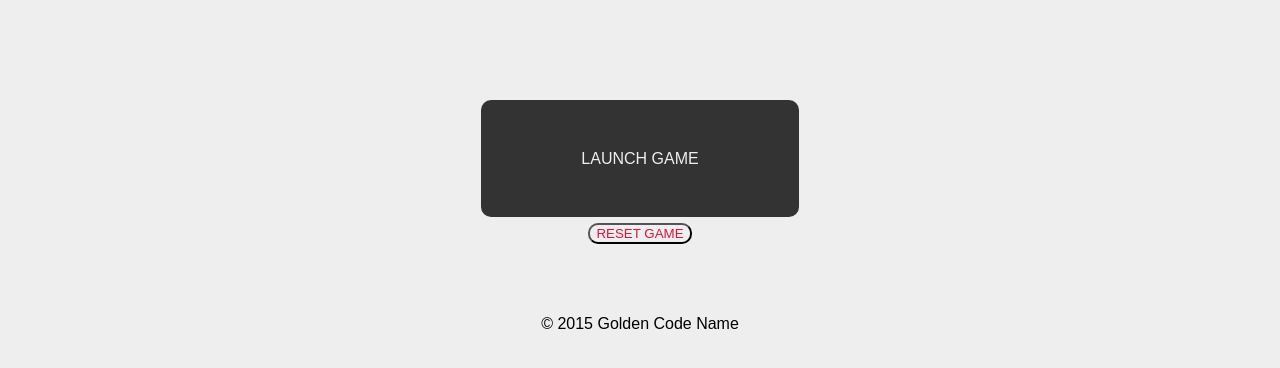
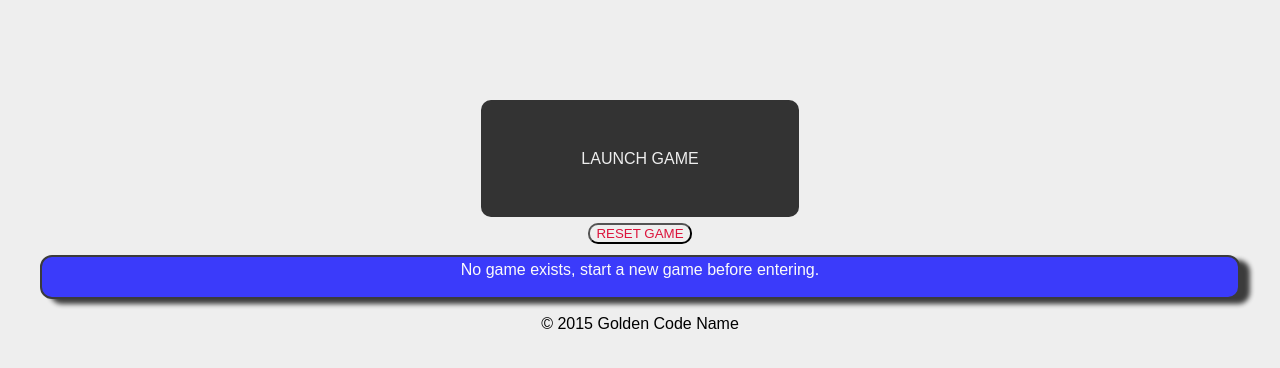
Before and after one commit to PDXDevCampJuly/golden_code_name, a Django app: page / in a window 1280 px wide. Shown: the part 58-426 px from the top of the page. Run offline with Django 3.2, Linux system fonts and the light colour scheme; data that the repository does not hold is empty.

Commit message:
now with tie in hook to html with css support

```diff
--- a/static/css/base_style.css
+++ b/static/css/base_style.css
@@ -31,3 +31,47 @@ input:hover {
     background-color: #777;
 
 }
+
+.started
+{
+    position: relative;
+}
+
+.started:after
+{
+    display: inline-block;
+    position: absolute;
+    box-shadow: 10px 5px 5px black;
+    opacity: 0.75;
+    bottom: 2em;
+    left:2em;
+    right:2em;    height: 0;
+    background: blue;
+    color: white;
+    border-radius: 12px;
+    border: 2px solid black;
+    padding: .25em;
+    content: 'Game is running, starting a new game will clear the old.';
+}
+.waiting
+{
+    position: relative;
+}
+
+.waiting:after
+{
+    display: inline-block;
+    position: absolute;
+    box-shadow: 10px 5px 5px black;
+    opacity: 0.75;
+    bottom: 0;
+    left:2em;
+    right:2em;
+    height: 2em;
+    background: blue;
+    color: white;
+    border-radius: 12px;
+    border: 2px solid black;
+    padding: .25em;
+    content: 'No game exists, start a new game before entering.';
+}
--- a/templates/index.html
+++ b/templates/index.html
@@ -6,7 +6,7 @@
 {% block main_content %}
     <a href="#">LAUNCH GAME</a>
 
-    <form>
+    <form class="{{ game }}">
         <input type="button" value="RESET GAME">
     </form>
 {% endblock %}
```
